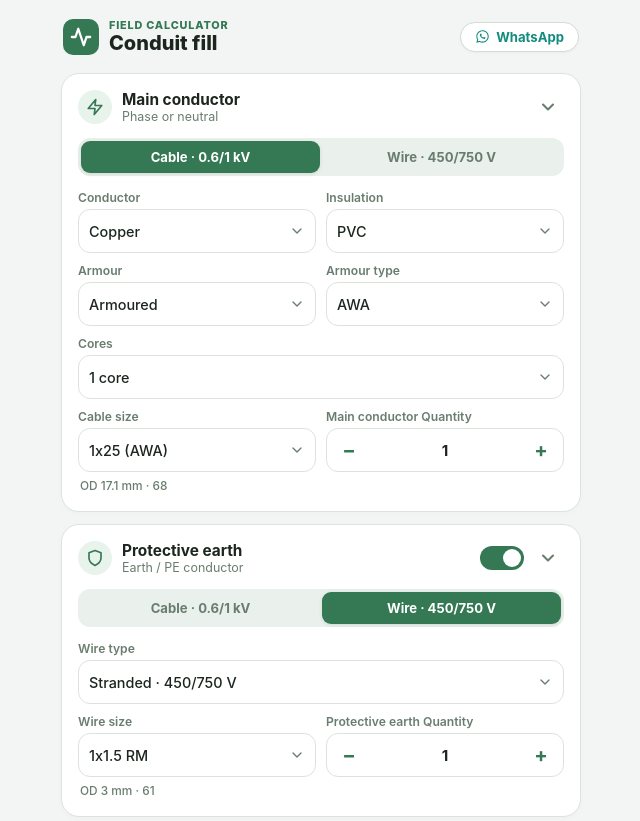
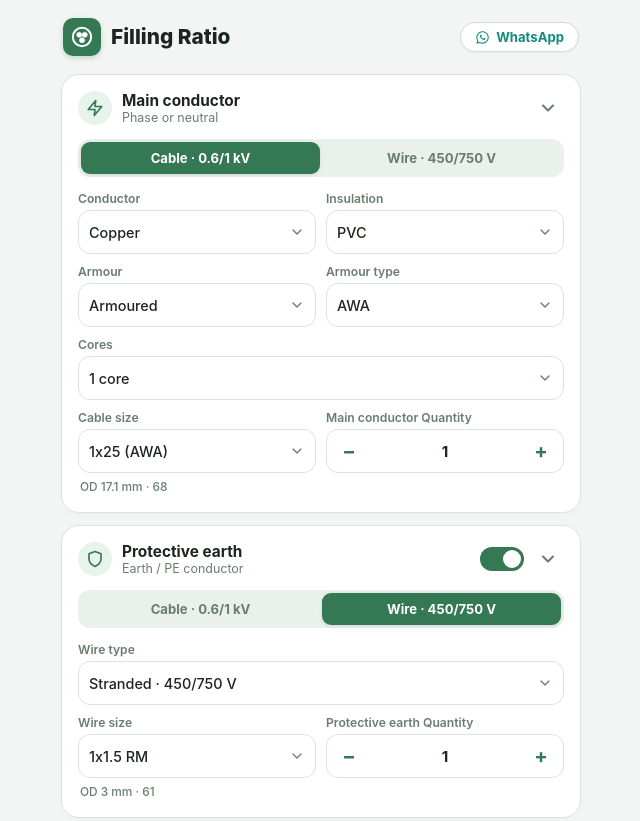
Before and after one commit to hoossaam1/conuit, a website: page www/index.html in a window 1280 px wide. Shown: the top 821 px of the page, without its empty margins (319-959 px from the left). Drawn offline with Linux system fonts and the light colour scheme.

Commit message:
Update title to Filling Ratio and use conduit cross-section icon

```diff
--- a/www/index.html
+++ b/www/index.html
@@ -3,7 +3,7 @@
 <head>
   <meta charset="UTF-8">
   <meta name="viewport" content="width=device-width, initial-scale=1.0, maximum-scale=1.0, user-scalable=no">
-  <title>Conduit fill</title>
+  <title>Filling Ratio</title>
   <style>
     :root {
       --bg: #f2f5f3;
@@ -56,29 +56,22 @@
     }
 
     .app-icon {
-      width: 36px;
-      height: 36px;
+      width: 38px;
+      height: 38px;
       background: var(--primary);
       border-radius: 10px;
       display: flex;
       align-items: center;
       justify-content: center;
       color: #fff;
-    }
-
-    .brand-text .sub {
-      font-size: 0.68rem;
-      font-weight: 800;
-      letter-spacing: 0.8px;
-      color: var(--primary);
-      text-transform: uppercase;
+      box-shadow: 0 2px 5px rgba(52,120,84,0.25);
     }
 
     .brand-text .main-title {
-      font-size: 1.25rem;
+      font-size: 1.3rem;
       font-weight: 800;
       color: var(--text-main);
-      line-height: 1.15;
+      line-height: 1.1;
     }
 
     .wa-btn {
@@ -452,14 +445,19 @@
   <!-- Top Bar -->
   <div class="top-bar">
     <div class="brand-left">
+      <!-- Intuitive Conduit Cross-Section Icon -->
       <div class="app-icon">
-        <svg width="22" height="22" viewBox="0 0 24 24" fill="none" stroke="currentColor" stroke-width="2.5" stroke-linecap="round" stroke-linejoin="round">
-          <polyline points="22 12 18 12 15 21 9 3 6 12 2 12"></polyline>
+        <svg width="22" height="22" viewBox="0 0 24 24" fill="none" stroke="currentColor" stroke-linecap="round" stroke-linejoin="round">
+          <!-- Outer Conduit Cross Section -->
+          <circle cx="12" cy="12" r="10" stroke-width="2.2" stroke="white"></circle>
+          <!-- Internal Conductors -->
+          <circle cx="9" cy="9.5" r="2.8" fill="white" stroke="white" stroke-width="0.5"></circle>
+          <circle cx="15" cy="9.5" r="2.8" fill="white" stroke="white" stroke-width="0.5"></circle>
+          <circle cx="12" cy="15.5" r="2.8" fill="white" stroke="white" stroke-width="0.5"></circle>
         </svg>
       </div>
       <div class="brand-text">
-        <div class="sub">Field Calculator</div>
-        <div class="main-title">Conduit fill</div>
+        <div class="main-title">Filling Ratio</div>
       </div>
     </div>
     <a class="wa-btn" href="https://wa.me/201148471071" target="_blank" rel="noopener">
```
